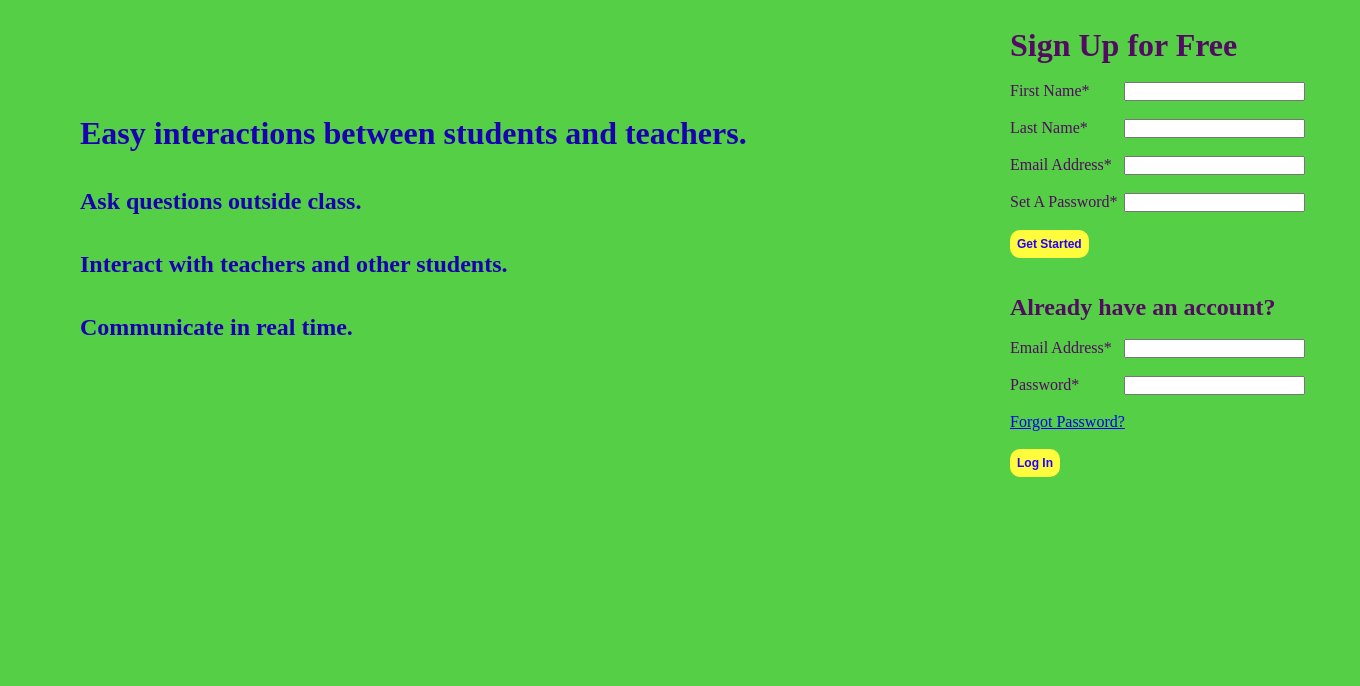
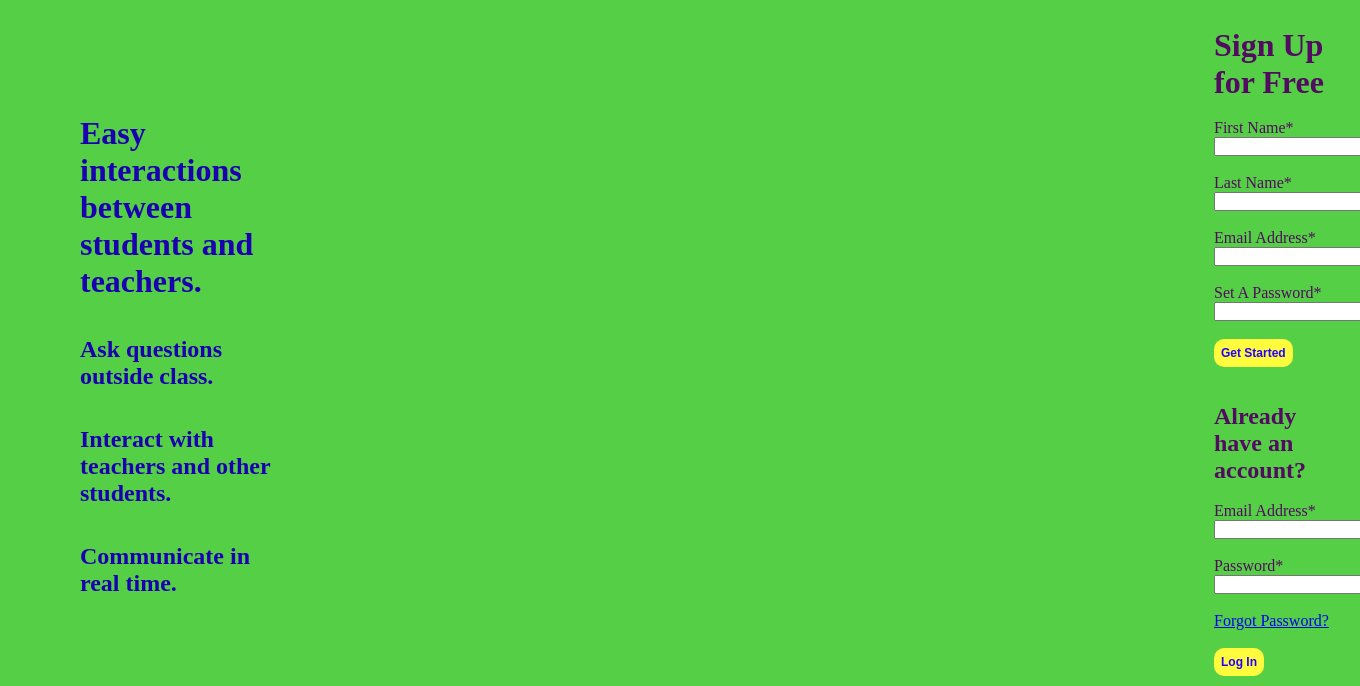
Before and after one commit to dscott24/Cosc484, a Django app: template GroupProject/MessageApp/pages/templates/signupNew.html in a window 1360 px wide; the page is wider, and only the part inside the window is pictured. Shown: the part 378-1064 px from the top of that part. Before the commit the page ends 855 px from the top of that part, so only its background shows below. Run offline with Django 3.2, Linux system fonts and the light colour scheme; the template is opened without the code that fills it, so the values that code supplies are empty; grey boxes are pictures that could not be loaded.

Commit message:
Add files via upload

```diff
--- a/GroupProject/MessageApp/pages/static/pages/signupNewCss.css
+++ b/GroupProject/MessageApp/pages/static/pages/signupNewCss.css
@@ -31,18 +31,33 @@ text-align:left;
 }
 
 .left {
-    width: 700px;
+    width: 15%;
     float: left;
     background-color:#55cf45;
     text-align: left;
     padding: 80px;
     color: #1b00b1;
 }
+.middle{
+
+    margin-left:500px;
+    background-color:#55cf45;
+    text-align: center;
+    padding: 80px;
+    color: #1b00b1;
+    width: 50%;
+
+  	border: 3px solid green;
+
+}
 .right {
-    margin-left: 1000px;
+	float: right;
+    margin-left: 500px;
     background-color:#55cf45;
+    text-align: left;
     color: #530b61;
     padding: 10px;
+    width: 10%;
 
 }
 button {
```
